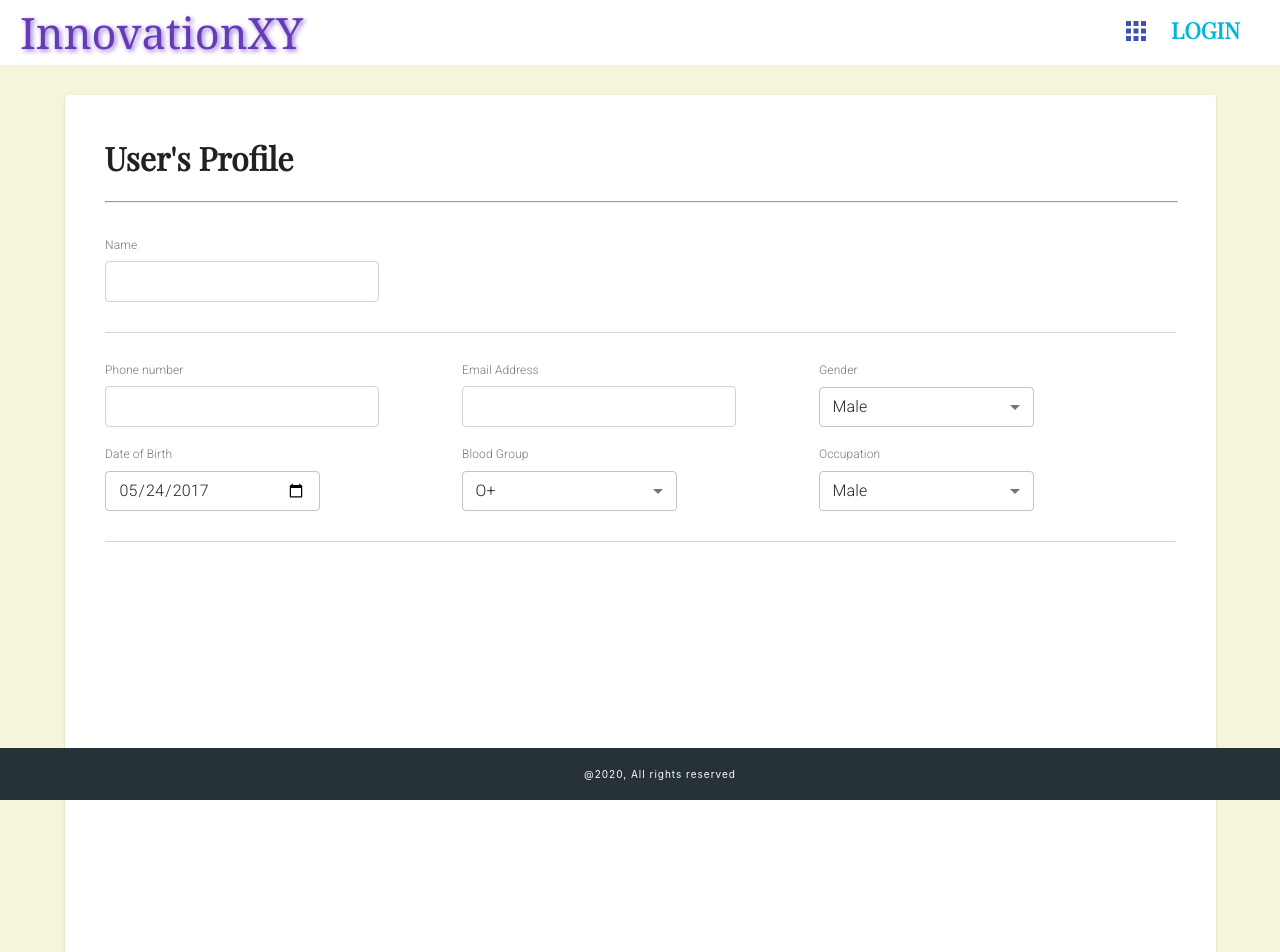
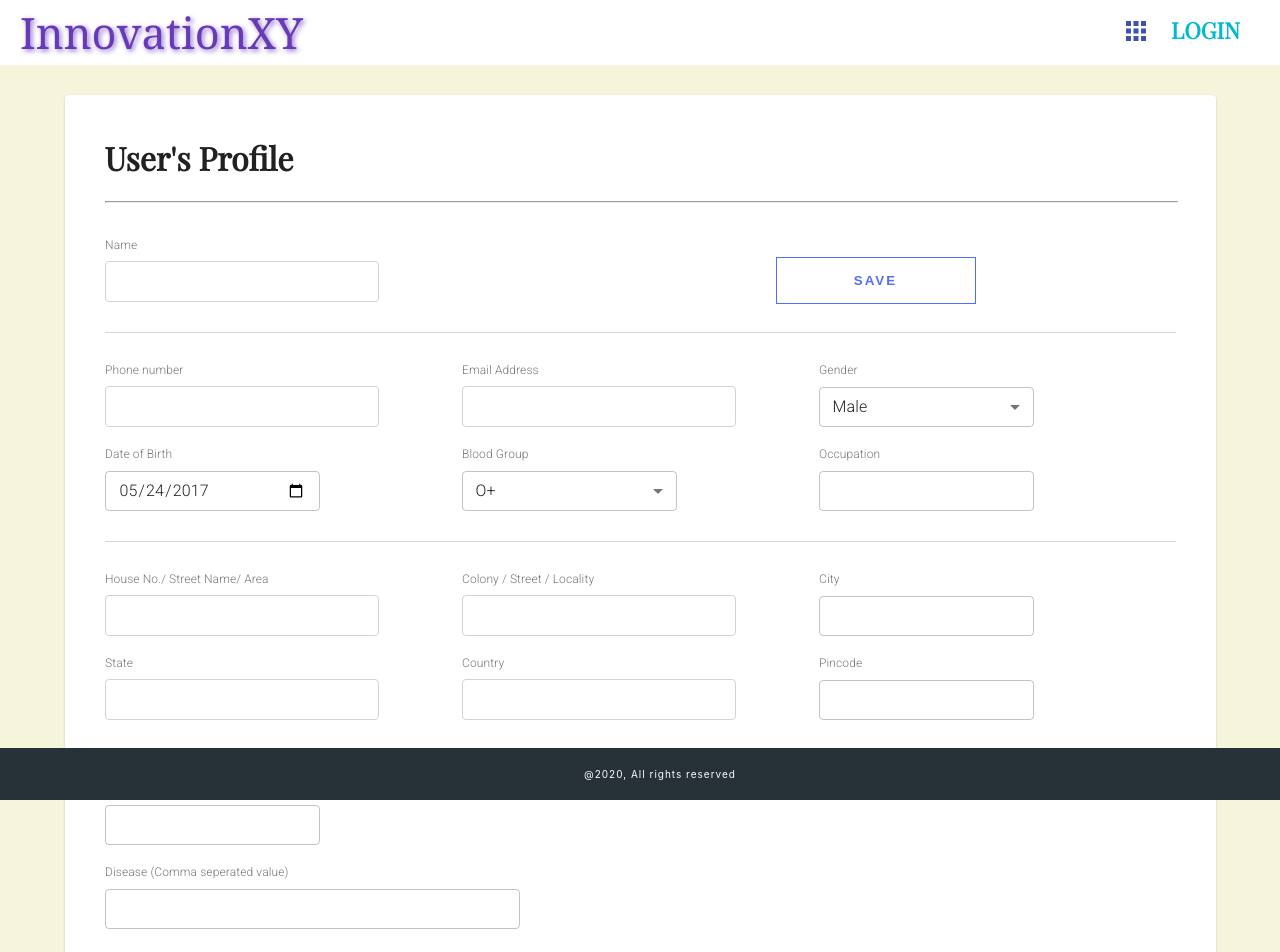
Before and after one commit to me17b016/InnovationXY, a React (Create React App) app in the folder client/: page /profile in a window 1280 px wide. Shown: the top 952 px of the page. Built offline with nearby package versions, Linux system fonts and the light colour scheme.

Commit message:
user profile done

```diff
--- a/client/src/pages/patientprofile/patientprofile.component.js
+++ b/client/src/pages/patientprofile/patientprofile.component.js
@@ -129,6 +129,7 @@ const PatientProfile = props => {
           </InputLabel>
           <BootstrapInput defaultValue={localStorage.getItem('login-name')} onChange={e => onChange(e)}
           />
+          <button className="user-profile-save-button">SAVE</button>
           <div style={{marginTop: 30, marginBottom : 30, borderBottom: "1px solid #cfd8dc"}}></div>
           <div className="patient-profile-basic">
             <div className="patient-profile-basic-box1">
@@ -207,25 +208,87 @@ const PatientProfile = props => {
                   Occupation
                 </InputLabel>
                 <TextField
-                  select
-                  SelectProps={{
-                    native: true,
-                  }}
                   variant="outlined"
                   style={{marginTop: 25, height: 5, width : 215}}
                   size="small"
-                >
-                  {genders.map((option) => (
-                    <option key={option.value} value={option.value}>
-                      {option.label}
-                    </option>
-                  ))}
-                </TextField>
+                />
               </div>
             </div>
             <div style={{marginTop: 30, marginBottom : 30, borderBottom: "1px solid #cfd8dc"}}></div>
           </div>
-
+          <div>
+            <div className="patient-profile-basic-box1">
+              <div className="patient-profile-phnumber">
+                <InputLabel shrink htmlFor="bootstrap-input" style={{marginBottom:-17}}>
+                  House No./ Street Name/ Area
+                </InputLabel>
+                <BootstrapInput defaultValue={localStorage.getItem('login-name')} onChange={e => onChange(e)}/>
+              </div>
+              <div className="patient-profile-email">
+                <InputLabel shrink htmlFor="bootstrap-input" style={{marginBottom:-17}}>
+                  Colony / Street / Locality
+                </InputLabel>
+                <BootstrapInput defaultValue={localStorage.getItem('login-name')} onChange={e => onChange(e)}/>
+              </div>
+              <div className="patient-profile-gender">
+                <InputLabel shrink htmlFor="bootstrap-input" style={{marginBottom:-17}}>
+                  City
+                </InputLabel>
+                <TextField
+                  variant="outlined"
+                  style={{marginTop: 25, width : 215}}
+                  size="small"
+                />
+              </div>
+            </div>
+            <div className="patient-profile-basic-box1">
+              <div className="patient-profile-phnumber">
+                <InputLabel shrink htmlFor="bootstrap-input" style={{marginBottom:-17}}>
+                  State
+                </InputLabel>
+                <BootstrapInput defaultValue={localStorage.getItem('login-name')} onChange={e => onChange(e)}/>
+              </div>
+              <div className="patient-profile-email">
+                <InputLabel shrink htmlFor="bootstrap-input" style={{marginBottom:-17}}>
+                  Country
+                </InputLabel>
+                <BootstrapInput defaultValue={localStorage.getItem('login-name')} onChange={e => onChange(e)}/>
+              </div>
+              <div className="patient-profile-gender">
+                <InputLabel shrink htmlFor="bootstrap-input" style={{marginBottom:-17}}>
+                  Pincode
+                </InputLabel>
+                <TextField
+                  variant="outlined"
+                  style={{marginTop: 25, width : 215}}
+                  size="small"
+                />
+              </div>
+            </div>
+            <div style={{marginTop: 30, marginBottom : 30, borderBottom: "1px solid #cfd8dc"}}></div>
+          </div>
+          <div>
+            <div>
+              <InputLabel shrink htmlFor="bootstrap-input" style={{marginBottom:-17}}>
+                Phone No.
+              </InputLabel>
+              <TextField
+                variant="outlined"
+                style={{marginTop: 25, width : 215}}
+                size="small"
+              />
+            </div>
+            <div style={{marginTop:20}}>
+              <InputLabel shrink htmlFor="bootstrap-input" style={{marginBottom:-17}}>
+                Disease (Comma seperated value)
+              </InputLabel>
+              <TextField
+                variant="outlined"
+                style={{marginTop: 25, width : 415}}
+                size="small"
+              />
+            </div>
+          </div>
         </Paper>
       </div>
       <Footer />
--- a/client/src/pages/patientprofile/patientprofile.styles.css
+++ b/client/src/pages/patientprofile/patientprofile.styles.css
@@ -35,3 +35,33 @@
   display: flex;
   flex-direction: row;
 }
+
+.user-profile-save-button {
+  padding: 15px 30px;
+  color: #536dfe;
+  text-decoration: none;
+  transition: 0.2s;
+  outline: none;
+  background: none;
+  font-weight: 750;
+  border: 1px solid #536dfe ;
+  letter-spacing: 2px;
+  margin-top: 20px;
+  margin-bottom: 10px;
+  float: right;
+  margin-right: 200px;
+  width: 200px;
+  cursor: pointer;
+}
+
+.user-profile-save-button:hover {
+  color: #1a237e;
+  background: #536dfe;
+  /* box-shadow: 0 0 10px #82b1ff, 0 0 40px #82b1ff, 0 0 80px #82b1ff; */
+  border: 3px solid #255784 ;
+  border: none;
+  margin-top: 20px;
+  margin-bottom: 11px;
+  transition-delay: 0.01s;
+  cursor: pointer;
+}
```
